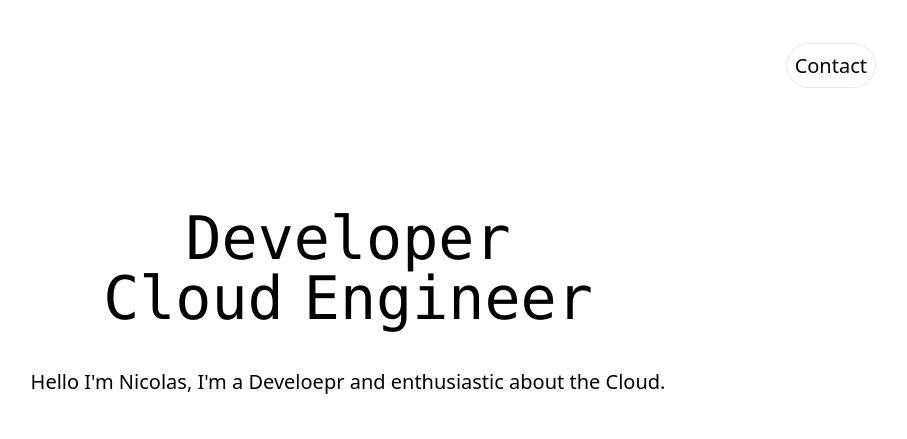
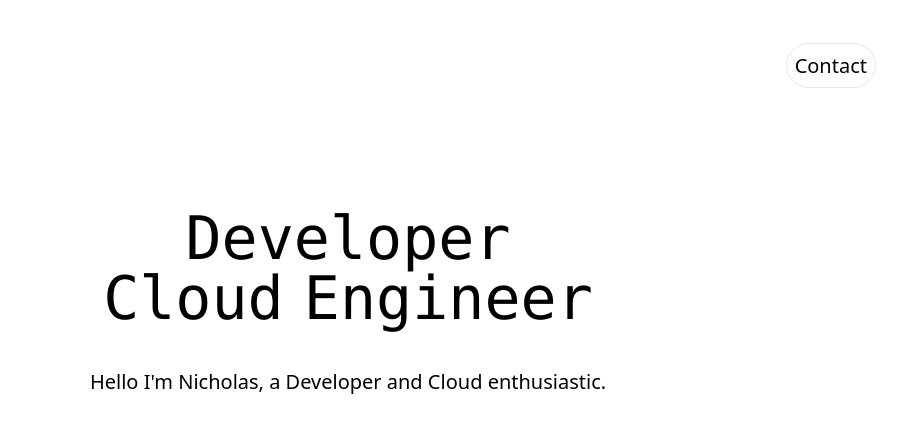
Before and after one commit to nk-mart/Az-Cloud-Resume, a plain HTML site: page index.html in a window 1280 px wide. Shown: the whole page, without its empty margins (292-1199 px from the left). Drawn offline with nearby package versions, Linux system fonts and the light colour scheme.

Commit message:
Update hero
Hero updated.

```diff
--- a/index.html
+++ b/index.html
@@ -14,8 +14,7 @@
       <ul>
         <li class="">
           <a
-            href="mailto:nicholasmartinweb@gmail.com
-            "
+            href="mailto:nicholasmartinweb@gmail.com"
             class="font-sans border rounded-3xl p-2 text-xl hover:transition-all hover:bg-gray-300"
             >Contact</a
           >
@@ -27,7 +26,7 @@
         <h1 class="font-mono text-6xl">Developer</h1>
         <h1 class="font-mono text-6xl [word-spacing:-1rem]">Cloud Engineer</h1>
         <p class="p-10 text-xl">
-          Hello I'm Nicolas, I'm a Develoepr and enthusiastic about the Cloud.
+          Hello I'm Nicholas, a Developer and Cloud enthusiastic.
         </p>
       </div>
       <section></section>
```
